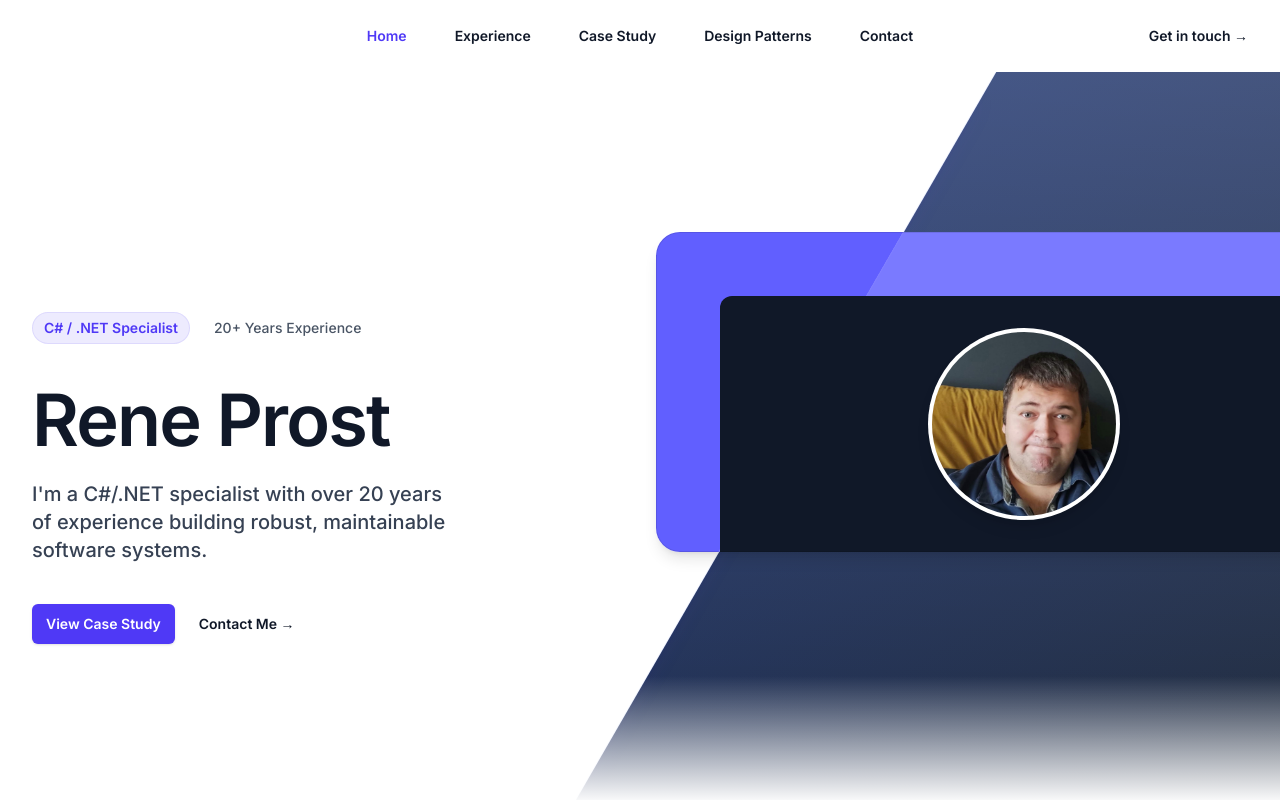
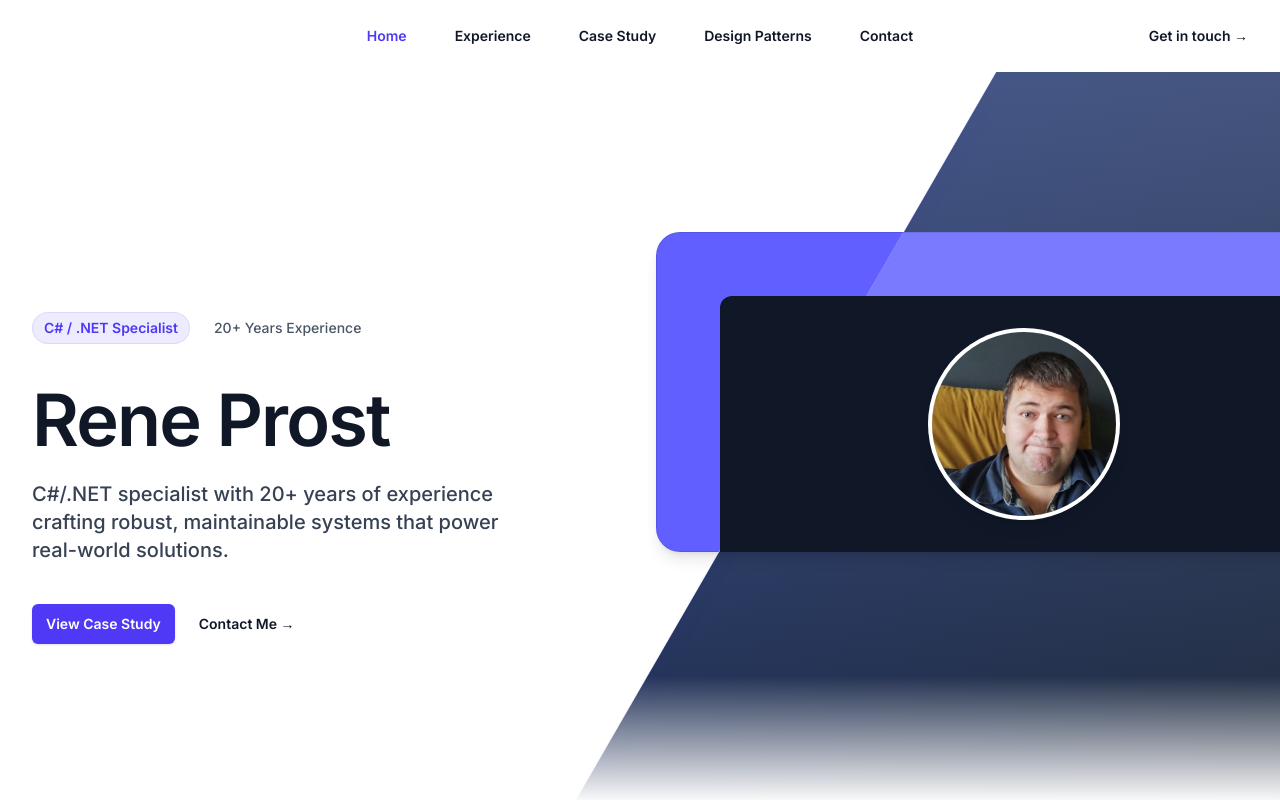
Before and after one commit to rene98c/personal-homepage, a Next.js app: page / in a window 1280 px wide. Shown: the top 800 px of the page. Built offline with nearby package versions, Linux system fonts and the light colour scheme.

Commit message:
minor text improvements

```diff
--- a/src/app/page.tsx
+++ b/src/app/page.tsx
@@ -25,7 +25,7 @@ const Hero = () => {
                 Rene Prost
               </h1>
               <p className="mt-6 text-xl font-medium text-pretty text-gray-700">
-                I&apos;m a C#/.NET specialist with over 20 years of experience building robust, maintainable software systems.
+               C#/.NET specialist with 20+ years of experience crafting robust, maintainable systems that power real-world solutions.
               </p>
               <div className="mt-10 flex items-center gap-x-6">
                 <Link
--- a/src/components/PersonalApproach.tsx
+++ b/src/components/PersonalApproach.tsx
@@ -11,7 +11,7 @@ const PersonalApproach = () => {
           </div>
           <div className="mx-auto mt-16 max-w-2xl">
             <p className="text-lg/8 text-gray-600 mb-6">
-              While technical skills are essential, I believe that exceptional coding ability is at the core of truly impactful software development.
+              I believe exceptional coding is the foundation of impactful software — where clarity, focus, and flow converge to solve complex problems elegantly.
               I express myself most fluently through code, where I often enter a flow state that allows me to create elegant solutions to complex problems.
               Coding is an art form to me - I lose track of time when I&apos;m in the zone, fully immersed in crafting clean, efficient solutions.
             </p>
--- a/src/components/StructuredData.tsx
+++ b/src/components/StructuredData.tsx
@@ -7,7 +7,7 @@ export function StructuredData() {
     "@type": "Person",
     "name": "Rene Prost",
     "jobTitle": "Senior Software Developer",
-    "description": "C#/.NET specialist with over 20 years of experience building robust, maintainable software systems",
+    "description": "C#/.NET specialist with 20+ years of experience crafting robust, maintainable systems that power real-world solutions.",
     "url": "https://reneprost.ee",
     "sameAs": [
       "https://github.com/rene98c",
```
Also changed, not shown: 1 other file (tests, documents, lock files or other folders).
